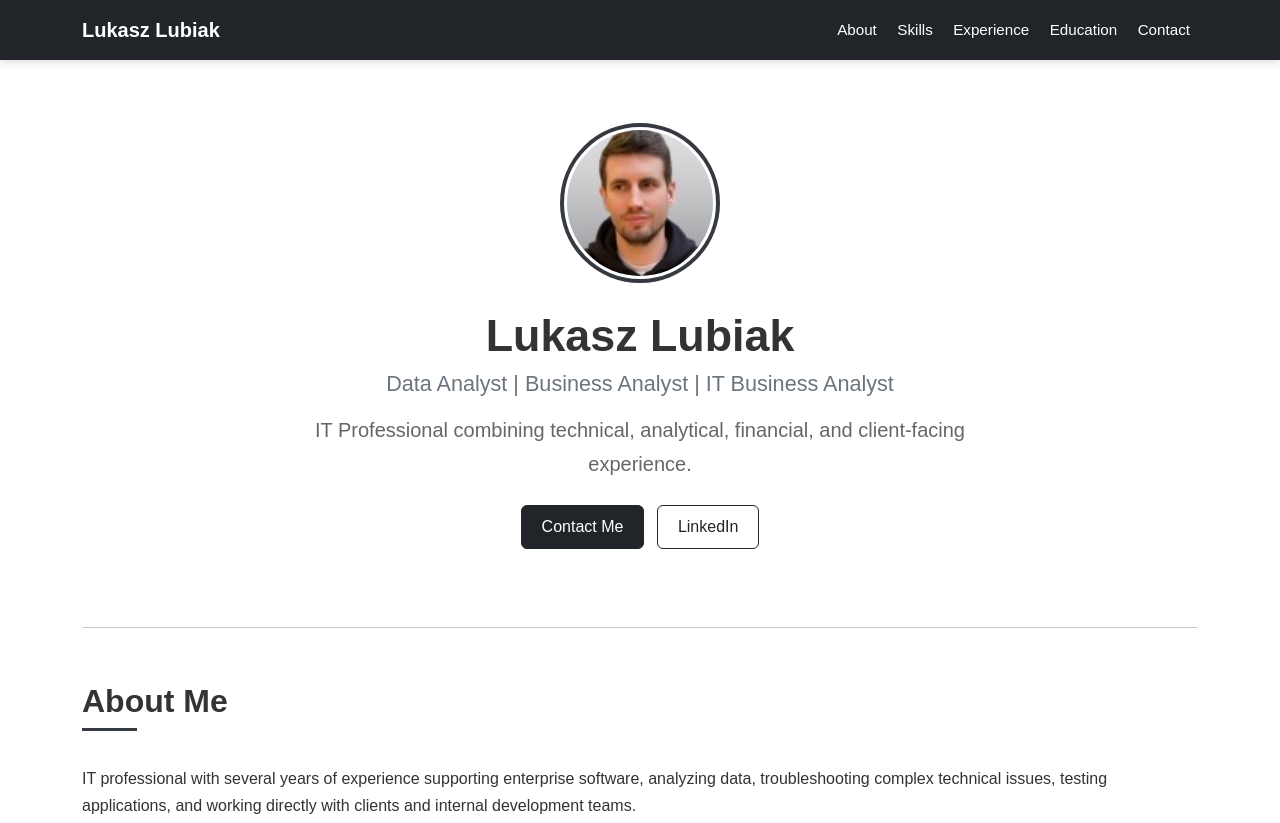
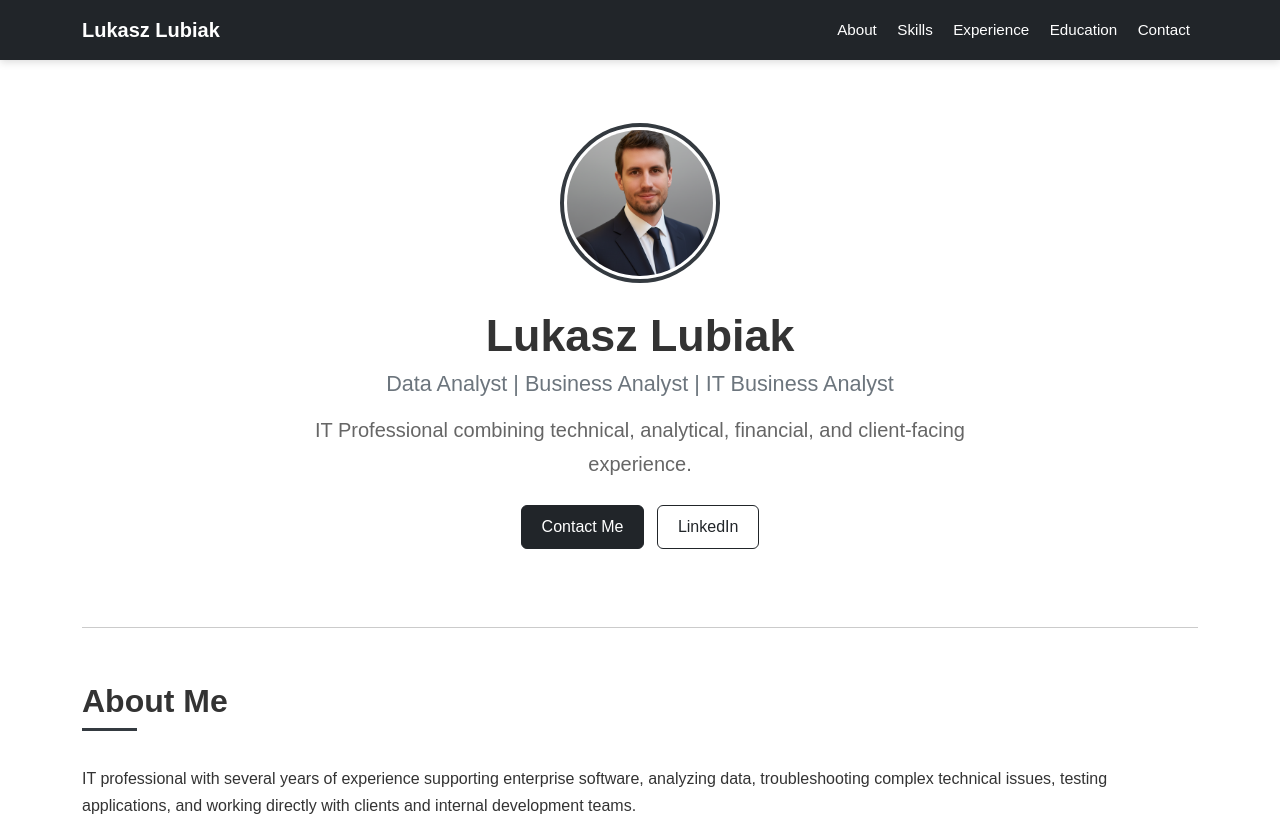
Before and after one commit to LukaszLubiak/Resume, a plain HTML site: page index.html in a window 1280 px wide. Shown: the top 823 px of the page. Drawn offline with nearby package versions, Linux system fonts and the light colour scheme.

Commit message:
Update index.html

```diff
--- a/index.html
+++ b/index.html
@@ -49,7 +49,7 @@
 <header class="container text-center mt-5 pt-5">
 
   <img
-    src="Lukasz.jpg"
+    src="Lukasz.png"
     alt="Lukasz Lubiak"
     class="profile-img mb-3"
   />
```
